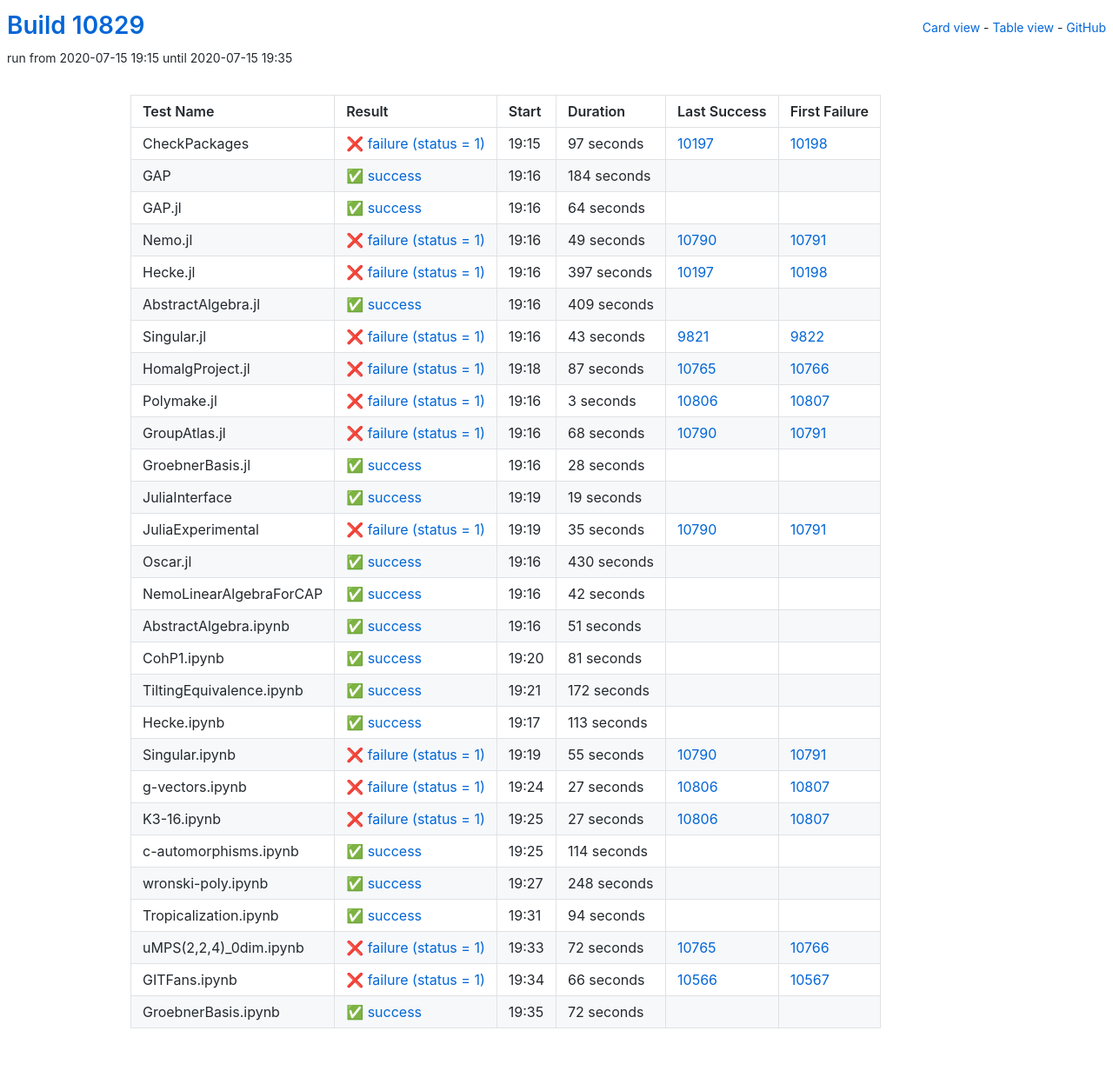
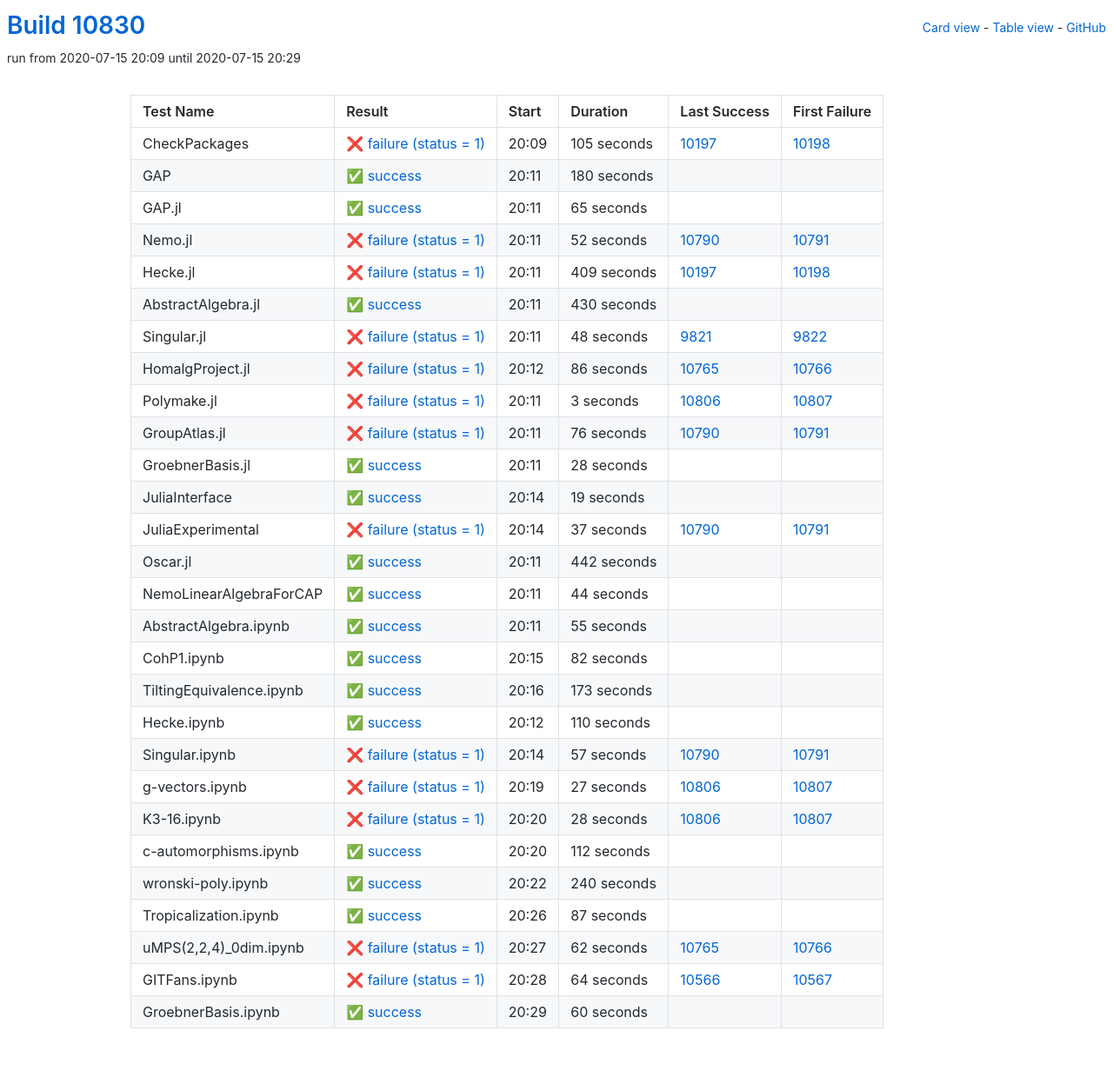
Before and after one commit to oscar-system/oscar-ci-status, a Jekyll site: the page built from table.html, in a window 1280 px wide. Shown: the whole page at 87% size. Built offline with Jekyll 4.4.1, drawn with Linux system fonts in a browser that asks for light colours.

Commit message:
Build #10830

```diff
--- a/_data/ci.yml
+++ b/_data/ci.yml
@@ -1,6 +1,6 @@
 ---
-build: 10829
-build_url: https://oscarci.mathematik.uni-kl.de/job/oscar/10829/
+build: 10830
+build_url: https://oscarci.mathematik.uni-kl.de/job/oscar/10830/
 job: oscar
 organization: oscar-system
 repo: oscar-ci-status
@@ -8,104 +8,104 @@
 tests:
 - name: CheckPackages
   id: checkpackages
-  log: https://oscarci.mathematik.uni-kl.de/job/oscar/10829/artifact/logs/build-10829/CheckPackages.log
-  start: 2020-07-15 19:15
+  log: https://oscarci.mathematik.uni-kl.de/job/oscar/10830/artifact/logs/build-10830/CheckPackages.log
+  start: 2020-07-15 20:09
   success: false
   exitcode: 1
   status: failure
-  duration: 97
+  duration: 105
   last_success: 10197
   last_success_url: https://oscarci.mathematik.uni-kl.de/job/oscar/10197/
   first_failure: 10198
   first_failure_url: https://oscarci.mathematik.uni-kl.de/job/oscar/10198/
 - name: GAP
   id: gap
-  log: https://oscarci.mathematik.uni-kl.de/job/oscar/10829/artifact/logs/build-10829/GAP.log
-  start: 2020-07-15 19:16
+  log: https://oscarci.mathematik.uni-kl.de/job/oscar/10830/artifact/logs/build-10830/GAP.log
+  start: 2020-07-15 20:11
   success: true
   exitcode: 0
   status: success
-  duration: 184
+  duration: 180
   last_success: false
   last_success_url:
   first_failure: false
   first_failure_url:
 - name: GAP.jl
   id: gap-jl
-  log: https://oscarci.mathematik.uni-kl.de/job/oscar/10829/artifact/logs/build-10829/GAP.jl.log
-  start: 2020-07-15 19:16
+  log: https://oscarci.mathematik.uni-kl.de/job/oscar/10830/artifact/logs/build-10830/GAP.jl.log
+  start: 2020-07-15 20:11
   success: true
   exitcode: 0
   status: success
-  duration: 64
+  duration: 65
   last_success: false
   last_success_url:
   first_failure: false
   first_failure_url:
 - name: Nemo.jl
   id: nemo-jl
-  log: https://oscarci.mathematik.uni-kl.de/job/oscar/10829/artifact/logs/build-10829/Nemo.jl.log
-  start: 2020-07-15 19:16
+  log: https://oscarci.mathematik.uni-kl.de/job/oscar/10830/artifact/logs/build-10830/Nemo.jl.log
+  start: 2020-07-15 20:11
   success: false
   exitcode: 1
   status: failure
-  duration: 49
+  duration: 52
   last_success: 10790
   last_success_url: https://oscarci.mathematik.uni-kl.de/job/oscar/10790/
   first_failure: 10791
   first_failure_url: https://oscarci.mathematik.uni-kl.de/job/oscar/10791/
 - name: Hecke.jl
   id: hecke-jl
-  log: https://oscarci.mathematik.uni-kl.de/job/oscar/10829/artifact/logs/build-10829/Hecke.jl.log
-  start: 2020-07-15 19:16
+  log: https://oscarci.mathematik.uni-kl.de/job/oscar/10830/artifact/logs/build-10830/Hecke.jl.log
+  start: 2020-07-15 20:11
   success: false
   exitcode: 1
   status: failure
-  duration: 397
+  duration: 409
   last_success: 10197
   last_success_url: https://oscarci.mathematik.uni-kl.de/job/oscar/10197/
   first_failure: 10198
   first_failure_url: https://oscarci.mathematik.uni-kl.de/job/oscar/10198/
 - name: AbstractAlgebra.jl
   id: abstractalgebra-jl
-  log: https://oscarci.mathematik.uni-kl.de/job/oscar/10829/artifact/logs/build-10829/AbstractAlgebra.jl.log
-  start: 2020-07-15 19:16
+  log: https://oscarci.mathematik.uni-kl.de/job/oscar/10830/artifact/logs/build-10830/AbstractAlgebra.jl.log
+  start: 2020-07-15 20:11
   success: true
   exitcode: 0
   status: success
-  duration: 409
+  duration: 430
   last_success: false
   last_success_url:
   first_failure: false
   first_failure_url:
 - name: Singular.jl
   id: singular-jl
-  log: https://oscarci.mathematik.uni-kl.de/job/oscar/10829/artifact/logs/build-10829/Singular.jl.log
-  start: 2020-07-15 19:16
+  log: https://oscarci.mathematik.uni-kl.de/job/oscar/10830/artifact/logs/build-10830/Singular.jl.log
+  start: 2020-07-15 20:11
   success: false
   exitcode: 1
   status: failure
-  duration: 43
+  duration: 48
   last_success: 9821
   last_success_url: https://oscarci.mathematik.uni-kl.de/job/oscar/9821/
   first_failure: 9822
   first_failure_url: https://oscarci.mathematik.uni-kl.de/job/oscar/9822/
 - name: HomalgProject.jl
   id: homalgproject-jl
-  log: https://oscarci.mathematik.uni-kl.de/job/oscar/10829/artifact/logs/build-10829/HomalgProject.jl.log
-  start: 2020-07-15 19:18
+  log: https://oscarci.mathematik.uni-kl.de/job/oscar/10830/artifact/logs/build-10830/HomalgProject.jl.log
+  start: 2020-07-15 20:12
   success: false
   exitcode: 1
   status: failure
-  duration: 87
+  duration: 86
   last_success: 10765
   last_success_url: https://oscarci.mathematik.uni-kl.de/job/oscar/10765/
   first_failure: 10766
   first_failure_url: https://oscarci.mathematik.uni-kl.de/job/oscar/10766/
 - name: Polymake.jl
   id: polymake-jl
-  log: https://oscarci.mathematik.uni-kl.de/job/oscar/10829/artifact/logs/build-10829/Polymake.jl.log
-  start: 2020-07-15 19:16
+  log: https://oscarci.mathematik.uni-kl.de/job/oscar/10830/artifact/logs/build-10830/Polymake.jl.log
+  start: 2020-07-15 20:11
   success: false
   exitcode: 1
   status: failure
@@ -116,20 +116,20 @@
   first_failure_url: https://oscarci.mathematik.uni-kl.de/job/oscar/10807/
 - name: GroupAtlas.jl
   id: groupatlas-jl
-  log: https://oscarci.mathematik.uni-kl.de/job/oscar/10829/artifact/logs/build-10829/GroupAtlas.jl.log
-  start: 2020-07-15 19:16
+  log: https://oscarci.mathematik.uni-kl.de/job/oscar/10830/artifact/logs/build-10830/GroupAtlas.jl.log
+  start: 2020-07-15 20:11
   success: false
   exitcode: 1
   status: failure
-  duration: 68
+  duration: 76
   last_success: 10790
   last_success_url: https://oscarci.mathematik.uni-kl.de/job/oscar/10790/
   first_failure: 10791
   first_failure_url: https://oscarci.mathematik.uni-kl.de/job/oscar/10791/
 - name: GroebnerBasis.jl
   id: groebnerbasis-jl
-  log: https://oscarci.mathematik.uni-kl.de/job/oscar/10829/artifact/logs/build-10829/GroebnerBasis.jl.log
-  start: 2020-07-15 19:16
+  log: https://oscarci.mathematik.uni-kl.de/job/oscar/10830/artifact/logs/build-10830/GroebnerBasis.jl.log
+  start: 2020-07-15 20:11
   success: true
   exitcode: 0
   status: success
@@ -140,8 +140,8 @@
   first_failure_url:
 - name: JuliaInterface
   id: juliainterface
-  log: https://oscarci.mathematik.uni-kl.de/job/oscar/10829/artifact/logs/build-10829/JuliaInterface.log
-  start: 2020-07-15 19:19
+  log: https://oscarci.mathematik.uni-kl.de/job/oscar/10830/artifact/logs/build-10830/JuliaInterface.log
+  start: 2020-07-15 20:14
   success: true
   exitcode: 0
   status: success
@@ -152,104 +152,104 @@
   first_failure_url:
 - name: JuliaExperimental
   id: juliaexperimental
-  log: https://oscarci.mathematik.uni-kl.de/job/oscar/10829/artifact/logs/build-10829/JuliaExperimental.log
-  start: 2020-07-15 19:19
+  log: https://oscarci.mathematik.uni-kl.de/job/oscar/10830/artifact/logs/build-10830/JuliaExperimental.log
+  start: 2020-07-15 20:14
   success: false
   exitcode: 1
   status: failure
-  duration: 35
+  duration: 37
   last_success: 10790
   last_success_url: https://oscarci.mathematik.uni-kl.de/job/oscar/10790/
   first_failure: 10791
   first_failure_url: https://oscarci.mathematik.uni-kl.de/job/oscar/10791/
 - name: Oscar.jl
   id: oscar-jl
-  log: https://oscarci.mathematik.uni-kl.de/job/oscar/10829/artifact/logs/build-10829/Oscar.jl.log
-  start: 2020-07-15 19:16
+  log: https://oscarci.mathematik.uni-kl.de/job/oscar/10830/artifact/logs/build-10830/Oscar.jl.log
+  start: 2020-07-15 20:11
   success: true
   exitcode: 0
   status: success
-  duration: 430
+  duration: 442
   last_success: false
   last_success_url:
   first_failure: false
   first_failure_url:
 - name: NemoLinearAlgebraForCAP
   id: nemolinearalgebraforcap
-  log: https://oscarci.mathematik.uni-kl.de/job/oscar/10829/artifact/logs/build-10829/NemoLinearAlgebraForCAP.log
-  start: 2020-07-15 19:16
+  log: https://oscarci.mathematik.uni-kl.de/job/oscar/10830/artifact/logs/build-10830/NemoLinearAlgebraForCAP.log
+  start: 2020-07-15 20:11
   success: true
   exitcode: 0
   status: success
-  duration: 42
+  duration: 44
   last_success: false
   last_success_url:
   first_failure: false
   first_failure_url:
 - name: AbstractAlgebra.ipynb
   id: abstractalgebra-ipynb
-  log: https://oscarci.mathematik.uni-kl.de/job/oscar/10829/artifact/logs/build-10829/AbstractAlgebra.ipynb.log
-  start: 2020-07-15 19:16
+  log: https://oscarci.mathematik.uni-kl.de/job/oscar/10830/artifact/logs/build-10830/AbstractAlgebra.ipynb.log
+  start: 2020-07-15 20:11
   success: true
   exitcode: 0
   status: success
-  duration: 51
+  duration: 55
   last_success: false
   last_success_url:
   first_failure: false
   first_failure_url:
 - name: CohP1.ipynb
   id: cohp1-ipynb
-  log: https://oscarci.mathematik.uni-kl.de/job/oscar/10829/artifact/logs/build-10829/CohP1.ipynb.log
-  start: 2020-07-15 19:20
+  log: https://oscarci.mathematik.uni-kl.de/job/oscar/10830/artifact/logs/build-10830/CohP1.ipynb.log
+  start: 2020-07-15 20:15
   success: true
   exitcode: 0
   status: success
-  duration: 81
+  duration: 82
   last_success: false
   last_success_url:
   first_failure: false
   first_failure_url:
 - name: TiltingEquivalence.ipynb
   id: tiltingequivalence-ipynb
-  log: https://oscarci.mathematik.uni-kl.de/job/oscar/10829/artifact/logs/build-10829/TiltingEquivalence.ipynb.log
-  start: 2020-07-15 19:21
+  log: https://oscarci.mathematik.uni-kl.de/job/oscar/10830/artifact/logs/build-10830/TiltingEquivalence.ipynb.log
+  start: 2020-07-15 20:16
   success: true
   exitcode: 0
   status: success
-  duration: 172
+  duration: 173
   last_success: false
   last_success_url:
   first_failure: false
   first_failure_url:
 - name: Hecke.ipynb
   id: hecke-ipynb
-  log: https://oscarci.mathematik.uni-kl.de/job/oscar/10829/artifact/logs/build-10829/Hecke.ipynb.log
-  start: 2020-07-15 19:17
+  log: https://oscarci.mathematik.uni-kl.de/job/oscar/10830/artifact/logs/build-10830/Hecke.ipynb.log
+  start: 2020-07-15 20:12
   success: true
   exitcode: 0
   status: success
-  duration: 113
+  duration: 110
   last_success: false
   last_success_url:
   first_failure: false
   first_failure_url:
 - name: Singular.ipynb
   id: singular-ipynb
-  log: https://oscarci.mathematik.uni-kl.de/job/oscar/10829/artifact/logs/build-10829/Singular.ipynb.log
-  start: 2020-07-15 19:19
+  log: https://oscarci.mathematik.uni-kl.de/job/oscar/10830/artifact/logs/build-10830/Singular.ipynb.log
+  start: 2020-07-15 20:14
   success: false
   exitcode: 1
   status: failure
-  duration: 55
+  duration: 57
   last_success: 10790
   last_success_url: https://oscarci.mathematik.uni-kl.de/job/oscar/10790/
   first_failure: 10791
   first_failure_url: https://oscarci.mathematik.uni-kl.de/job/oscar/10791/
 - name: g-vectors.ipynb
   id: g-vectors-ipynb
-  log: https://oscarci.mathematik.uni-kl.de/job/oscar/10829/artifact/logs/build-10829/g-vectors.ipynb.log
-  start: 2020-07-15 19:24
+  log: https://oscarci.mathematik.uni-kl.de/job/oscar/10830/artifact/logs/build-10830/g-vectors.ipynb.log
+  start: 2020-07-15 20:19
   success: false
   exitcode: 1
   status: failure
@@ -260,84 +260,84 @@
   first_failure_url: https://oscarci.mathematik.uni-kl.de/job/oscar/10807/
 - name: K3-16.ipynb
   id: k3-16-ipynb
-  log: https://oscarci.mathematik.uni-kl.de/job/oscar/10829/artifact/logs/build-10829/K3-16.ipynb.log
-  start: 2020-07-15 19:25
+  log: https://oscarci.mathematik.uni-kl.de/job/oscar/10830/artifact/logs/build-10830/K3-16.ipynb.log
+  start: 2020-07-15 20:20
   success: false
   exitcode: 1
   status: failure
-  duration: 27
+  duration: 28
   last_success: 10806
   last_success_url: https://oscarci.mathematik.uni-kl.de/job/oscar/10806/
   first_failure: 10807
   first_failure_url: https://oscarci.mathematik.uni-kl.de/job/oscar/10807/
 - name: c-automorphisms.ipynb
   id: c-automorphisms-ipynb
-  log: https://oscarci.mathematik.uni-kl.de/job/oscar/10829/artifact/logs/build-10829/c-automorphisms.ipynb.log
-  start: 2020-07-15 19:25
+  log: https://oscarci.mathematik.uni-kl.de/job/oscar/10830/artifact/logs/build-10830/c-automorphisms.ipynb.log
+  start: 2020-07-15 20:20
   success: true
   exitcode: 0
   status: success
-  duration: 114
+  duration: 112
   last_success: false
   last_success_url:
   first_failure: false
   first_failure_url:
 - name: wronski-poly.ipynb
   id: wronski-poly-ipynb
-  log: https://oscarci.mathematik.uni-kl.de/job/oscar/10829/artifact/logs/build-10829/wronski-poly.ipynb.log
-  start: 2020-07-15 19:27
+  log: https://oscarci.mathematik.uni-kl.de/job/oscar/10830/artifact/logs/build-10830/wronski-poly.ipynb.log
+  start: 2020-07-15 20:22
   success: true
   exitcode: 0
   status: success
-  duration: 248
+  duration: 240
   last_success: false
   last_success_url:
   first_failure: false
   first_failure_url:
 - name: Tropicalization.ipynb
   id: tropicalization-ipynb
-  log: https://oscarci.mathematik.uni-kl.de/job/oscar/10829/artifact/logs/build-10829/Tropicalization.ipynb.log
-  start: 2020-07-15 19:31
+  log: https://oscarci.mathematik.uni-kl.de/job/oscar/10830/artifact/logs/build-10830/Tropicalization.ipynb.log
+  start: 2020-07-15 20:26
   success: true
   exitcode: 0
   status: success
-  duration: 94
+  duration: 87
   last_success: false
   last_success_url:
   first_failure: false
   first_failure_url:
 - name: uMPS(2,2,4)_0dim.ipynb
   id: umps-2-2-4-0dim-ipynb
-  log: https://oscarci.mathematik.uni-kl.de/job/oscar/10829/artifact/logs/build-10829/uMPS-2-2-4-_0dim.ipynb.log
-  start: 2020-07-15 19:33
+  log: https://oscarci.mathematik.uni-kl.de/job/oscar/10830/artifact/logs/build-10830/uMPS-2-2-4-_0dim.ipynb.log
+  start: 2020-07-15 20:27
   success: false
   exitcode: 1
   status: failure
-  duration: 72
+  duration: 62
   last_success: 10765
   last_success_url: https://oscarci.mathematik.uni-kl.de/job/oscar/10765/
   first_failure: 10766
   first_failure_url: https://oscarci.mathematik.uni-kl.de/job/oscar/10766/
 - name: GITFans.ipynb
   id: gitfans-ipynb
-  log: https://oscarci.mathematik.uni-kl.de/job/oscar/10829/artifact/logs/build-10829/GITFans.ipynb.log
-  start: 2020-07-15 19:34
+  log: https://oscarci.mathematik.uni-kl.de/job/oscar/10830/artifact/logs/build-10830/GITFans.ipynb.log
+  start: 2020-07-15 20:28
   success: false
   exitcode: 1
   status: failure
-  duration: 66
+  duration: 64
   last_success: 10566
   last_success_url: https://oscarci.mathematik.uni-kl.de/job/oscar/10566/
   first_failure: 10567
   first_failure_url: https://oscarci.mathematik.uni-kl.de/job/oscar/10567/
 - name: GroebnerBasis.ipynb
   id: groebnerbasis-ipynb
-  log: https://oscarci.mathematik.uni-kl.de/job/oscar/10829/artifact/logs/build-10829/GroebnerBasis.ipynb.log
-  start: 2020-07-15 19:35
+  log: https://oscarci.mathematik.uni-kl.de/job/oscar/10830/artifact/logs/build-10830/GroebnerBasis.ipynb.log
+  start: 2020-07-15 20:29
   success: true
   exitcode: 0
   status: success
-  duration: 72
+  duration: 60
   last_success: false
   last_success_url:
   first_failure: false
```
Also changed, not shown: README.md.
